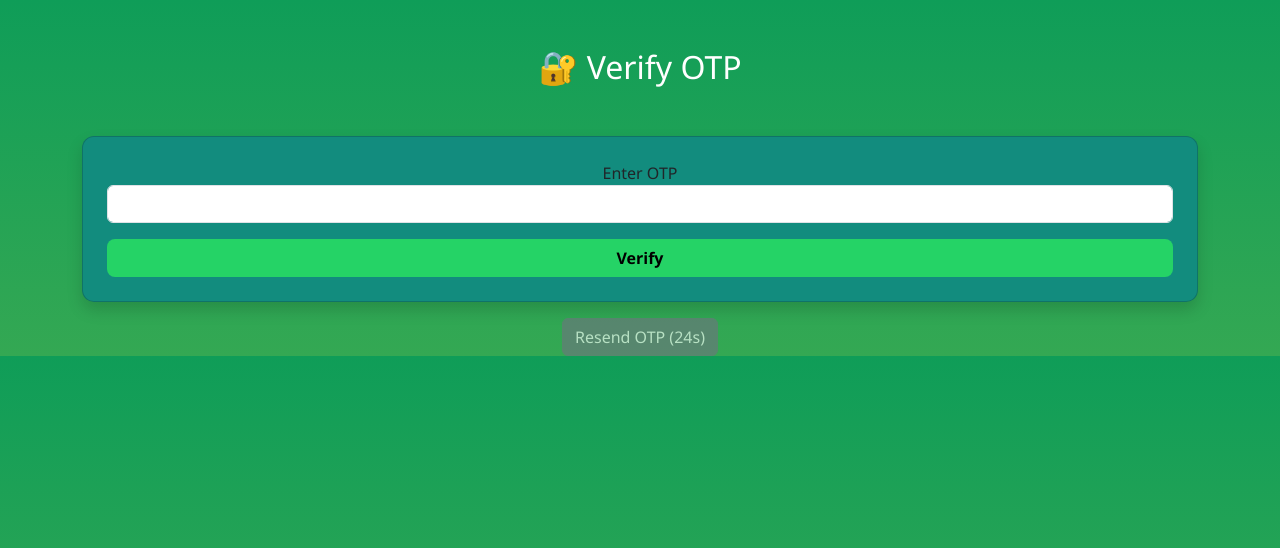
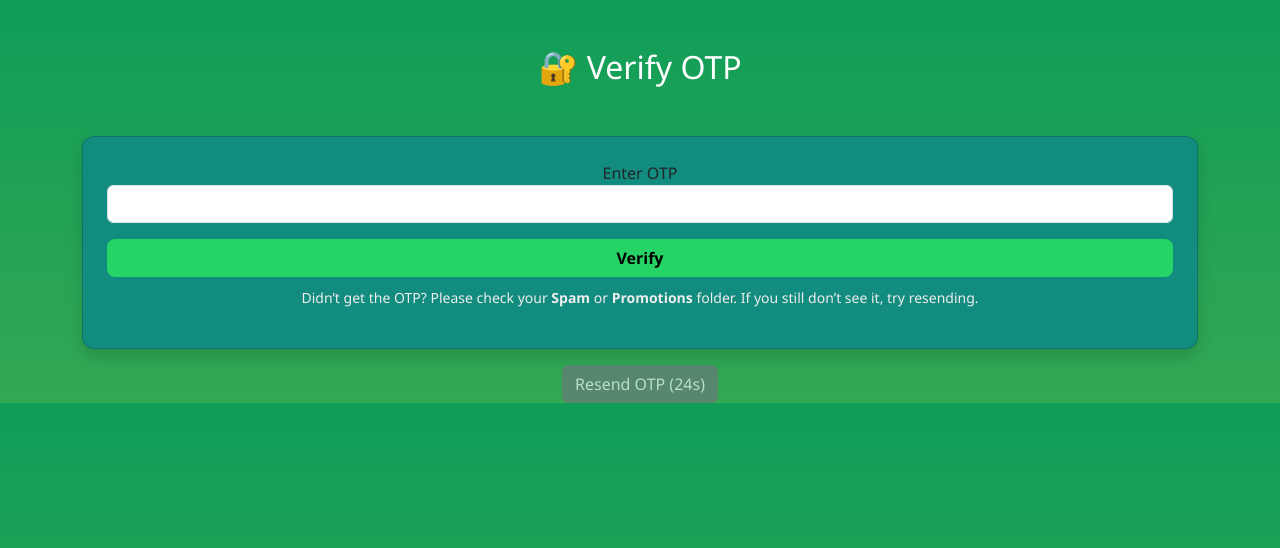
Before and after one commit to brayoobush-netizen/metarearn, a Flask app: page /verify in a window 1280 px wide. Shown: the top 548 px of the page. Run offline with Flask 3, Linux system fonts and the light colour scheme; some libraries are stand-ins or nearby versions.

Commit message:
Add spam folder note and resend OTP countdown to verify.html

```diff
--- a/templates/verify.html
+++ b/templates/verify.html
@@ -29,7 +29,6 @@
       font-size: 2rem;
       margin-top: 15px;
     }
-    /* Glitch effect for Gen Z vibes */
     .glitch {
       position: relative;
       font-size: 1.5em;
@@ -40,7 +39,6 @@
       50% { text-shadow: -2px -2px blue; }
       100% { text-shadow: 2px -2px lime; }
     }
-    /* Emoji rain */
     .emoji {
       position: fixed;
       top: -50px;
@@ -50,6 +48,11 @@
     }
     @keyframes fall {
       to { transform: translateY(100vh); }
+    }
+    .spam-note {
+      font-size: 14px;
+      color: #eee;
+      margin-top: 10px;
     }
   </style>
 </head>
@@ -71,10 +74,19 @@
         </div>
       {% endif %}
     {% endwith %}
+
+    <!-- ✅ Spam folder note -->
+    <p class="spam-note">
+      Didn’t get the OTP? Please check your <strong>Spam</strong> or <strong>Promotions</strong> folder.
+      If you still don’t see it, try resending.
+    </p>
   </form>
 
+  <!-- ✅ Resend OTP form -->
   <div class="text-center mt-3">
-    <button id="resendBtn" class="btn btn-secondary" disabled>Resend OTP (30s)</button>
+    <form method="POST" action="{{ url_for('resend_otp') }}">
+      <button id="resendBtn" class="btn btn-secondary" disabled>Resend OTP (30s)</button>
+    </form>
   </div>
 </div>
 
@@ -88,7 +100,7 @@
     });
   }
 
-  // Emoji rain for extreme fantasy vibes
+  // Emoji rain
   function emojiRain() {
     const emojis = ["💸","🧠","🔥","🌈","✨","😎","👾","💥","🎉"];
     for (let i = 0; i < 20; i++) {
@@ -101,7 +113,7 @@
     }
   }
 
-  // Feedback animations based on flash message
+  // Feedback animations
   const feedback = document.getElementById("feedback");
   if (feedback) {
     const msg = feedback.textContent.toLowerCase();
```
